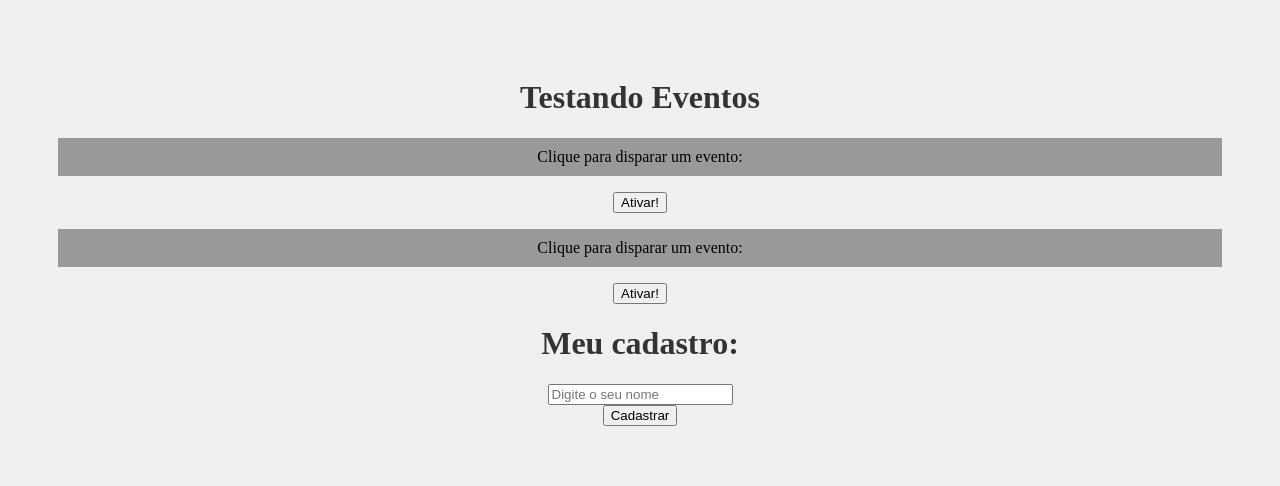
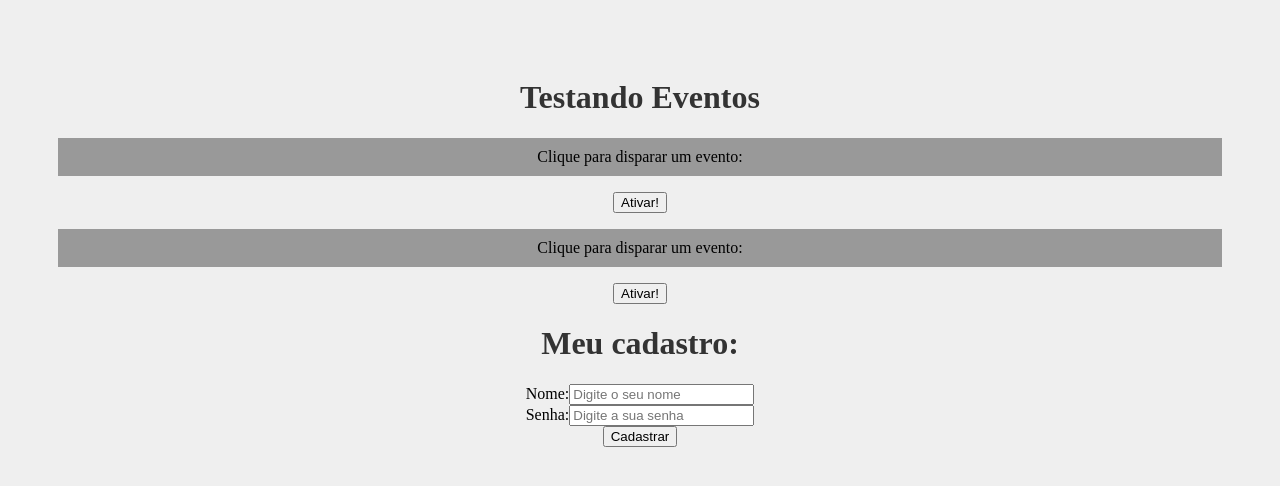
Before and after one commit to emersonmrd/cursoReact, a React (Create React App) app in the folder meu-projeto/: page / in a window 1280 px wide. Shown: the top 486 px of the page. Built offline with nearby package versions, Linux system fonts and the light colour scheme.

Commit message:
Utilizando useState

```diff
--- a/meu-projeto/src/components/Form.js
+++ b/meu-projeto/src/components/Form.js
@@ -1,16 +1,38 @@
+import { useState } from 'react'
+
 function Form() {
 
     function cadastrarUsuario(e) {
         e.preventDefault()
-        console.log("Cadastrou o usuário!")
+        console.log(`Usuário ${name} foi cadastrado com a senha:${password}`)
     }
+
+    const [name, setName] = useState()
+    const [password, setPassword] = useState()
 
     return (
         <div>
             <h1>Meu cadastro:</h1>
             <form onSubmit={cadastrarUsuario}>
                 <div>
-                    <input type="text" placeholder="Digite o seu nome" />
+                    <label htmlFor="name">Nome:</label>
+                    <input
+                    type="text"
+                    id="name" n
+                    ame="name"
+                    placeholder="Digite o seu nome"
+                    onChange={(e) => setName(e.target.value)}
+                     />
+                </div>
+                <div>
+                    <label htmlFor="password">Senha:</label>
+                    <input
+                    type="password"
+                    id="password"
+                    name="password"
+                    placeholder="Digite a sua senha"
+                    onChange={(e) => setPassword(e.target.value)}
+                     />
                 </div>
                 <div>
                     <input type="submit" value="Cadastrar" />
```
